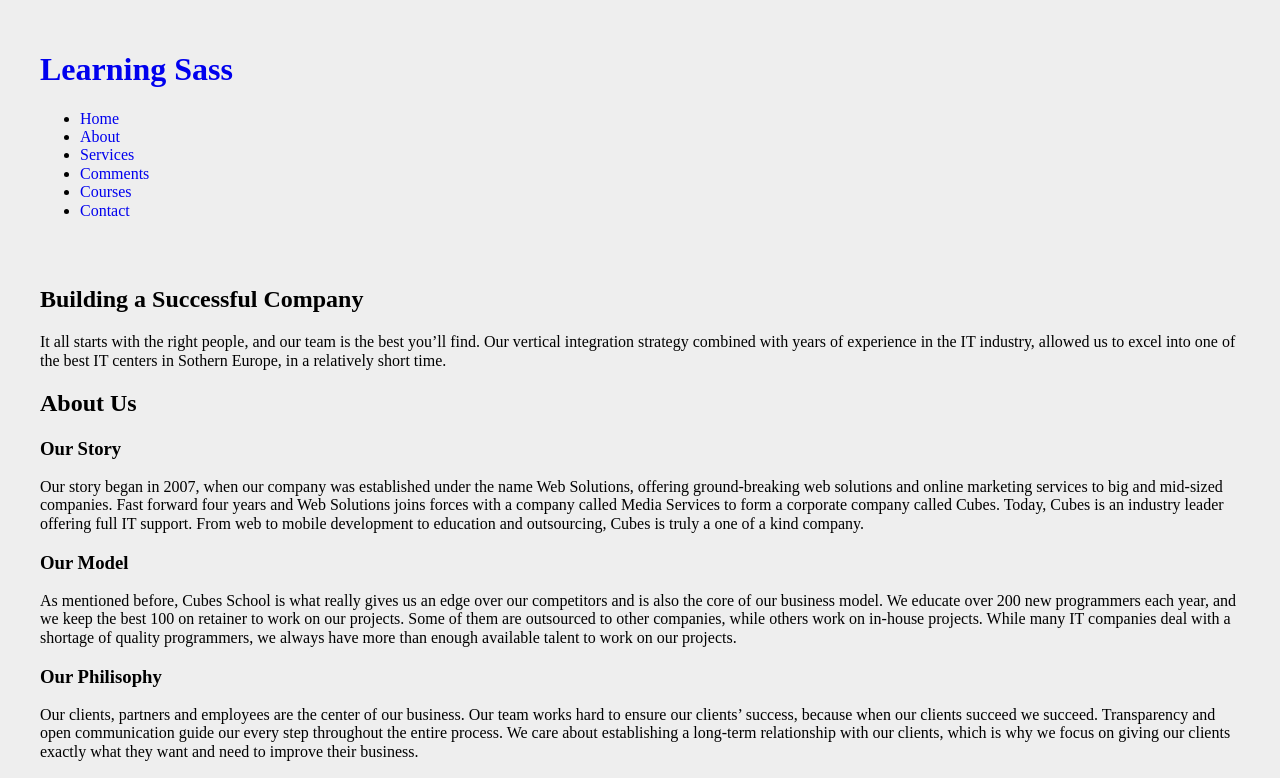
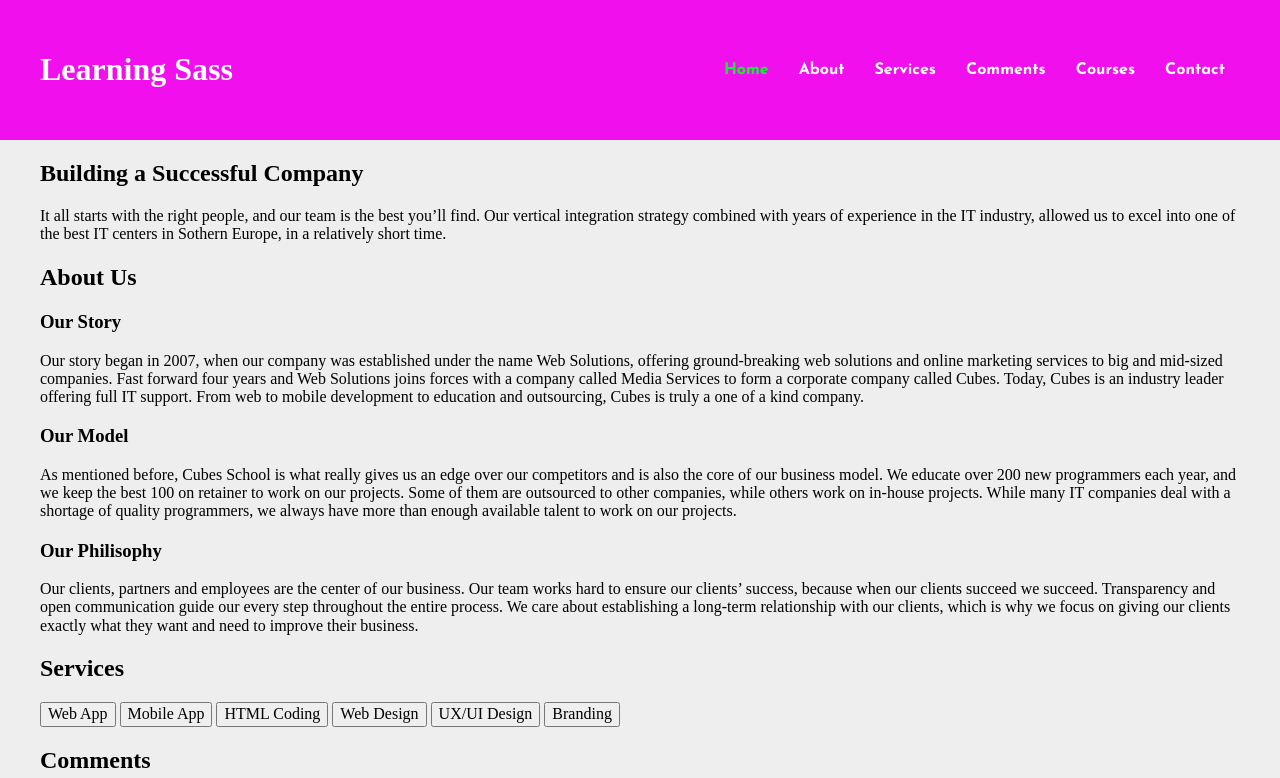
Before and after one commit to djordjevic-zoran/LearningSass7, a plain HTML site: page public_html/index.html in a window 1280 px wide. Shown: the top 778 px of the page. Drawn offline with nearby package versions, Linux system fonts and the light colour scheme; files that its build step writes are made by us from their sources.

Commit message:
working sass7

```diff
--- a/public_html/index.html
+++ b/public_html/index.html
@@ -14,10 +14,11 @@
     <body>
         <header>
             <div class="container">
+                <h1 class="branding"><a href="#">Learning Sass</a></h1>
                 <nav>
-                    <h1 class="branding"><a href="#">Learning Sass</a></h1>
+
                     <ul>
-                        <li><a href="#home">Home</a></li>
+                        <li><a href="#home" class="active">Home</a></li>
                         <li><a href="#about">About</a></li>
                         <li><a href="#service">Services</a></li>
                         <li><a href="#comments">Comments</a></li>
--- a/public_html/scss/partials/_fonts.scss
+++ b/public_html/scss/partials/_fonts.scss
@@ -7,3 +7,9 @@
 //    font-family: "Rubik", serif;
 
 //    font-family: "Josefin Sans", serif;
+
+$lato: "Lato", serif;
+$rubic: "Rubik", serif;
+$josefin: "Josefin Sans", serif;
+$font-regular: 400;
+$font-bold: 700;
--- a/public_html/scss/partials/_header.scss
+++ b/public_html/scss/partials/_header.scss
@@ -1,4 +1,68 @@
+
+$header-bg: $purple;
+$header-link-color: $white;
+$header-font: $josefin;
+$nav-link-color: $green;
 
 header{
     padding: 30px 0;
+    background-color: $header-bg;
+
+    .branding{
+        text-align: center;
+
+        a{
+            color: $header-link-color;
+        }
+    } // branding end
+
+    ul{
+        list-style: none;
+        padding-left: 0;
+        li{
+            a{
+                display: block;
+                color: $header-link-color;
+                text-align: center;
+                font-family: $header-font;
+                font-weight: $font-bold;
+
+                &:hover, &.active{
+                    color: $nav-link-color;
+                }
+            }
+        } // li end
+    } // ul end
 }
+
+@media(min-width: 768px){
+    header{
+        .container{
+            display: flex;
+            justify-content: space-between;
+            align-items: center;
+            ul{
+                display: flex;
+                li{
+                    a{
+                        padding: 5px;
+                    }
+                }
+            } // ul end
+        } // container end
+    }
+}
+
+@media(min-width: 992px){
+    header{
+        .container{
+            ul{
+                li{
+                    a{
+                        padding: 5px 15px;
+                    }
+                }
+            } // ul end
+        } // container end
+    }
+}
```
Also changed, not shown: public_html/css/theme.css, 1 other file.
